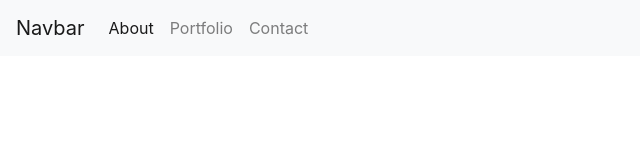
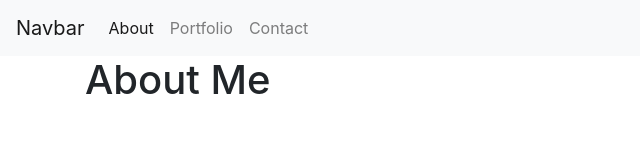
Before and after one commit to jacksoncurdo/Portfolio, a plain HTML site: page index.html in a window 1280 px wide. Shown: the whole page, without its empty margins (0-640 px from the left). Drawn offline with nearby package versions, Linux system fonts and the light colour scheme.

Commit message:
added 1st row to index

```diff
--- a/index.html
+++ b/index.html
@@ -12,6 +12,7 @@
     <link rel="stylesheet" href="style.css">
 
     <title>About</title>
+  </head>
 
 </body>
 <!-- navbar -->
@@ -35,6 +36,17 @@
   </div>
 </nav>
 
+<div class="container">
+  <div class="row">
+    <div class="col-12">
+      <div class="page header">
+        <h1>About Me</h1>
+      </div>
+    </div>
+  </div>
+</div>
+
+
     <!-- Optional JavaScript; choose one of the two! -->
 
     <!-- Option 1: jQuery and Bootstrap Bundle (includes Popper) -->
```
